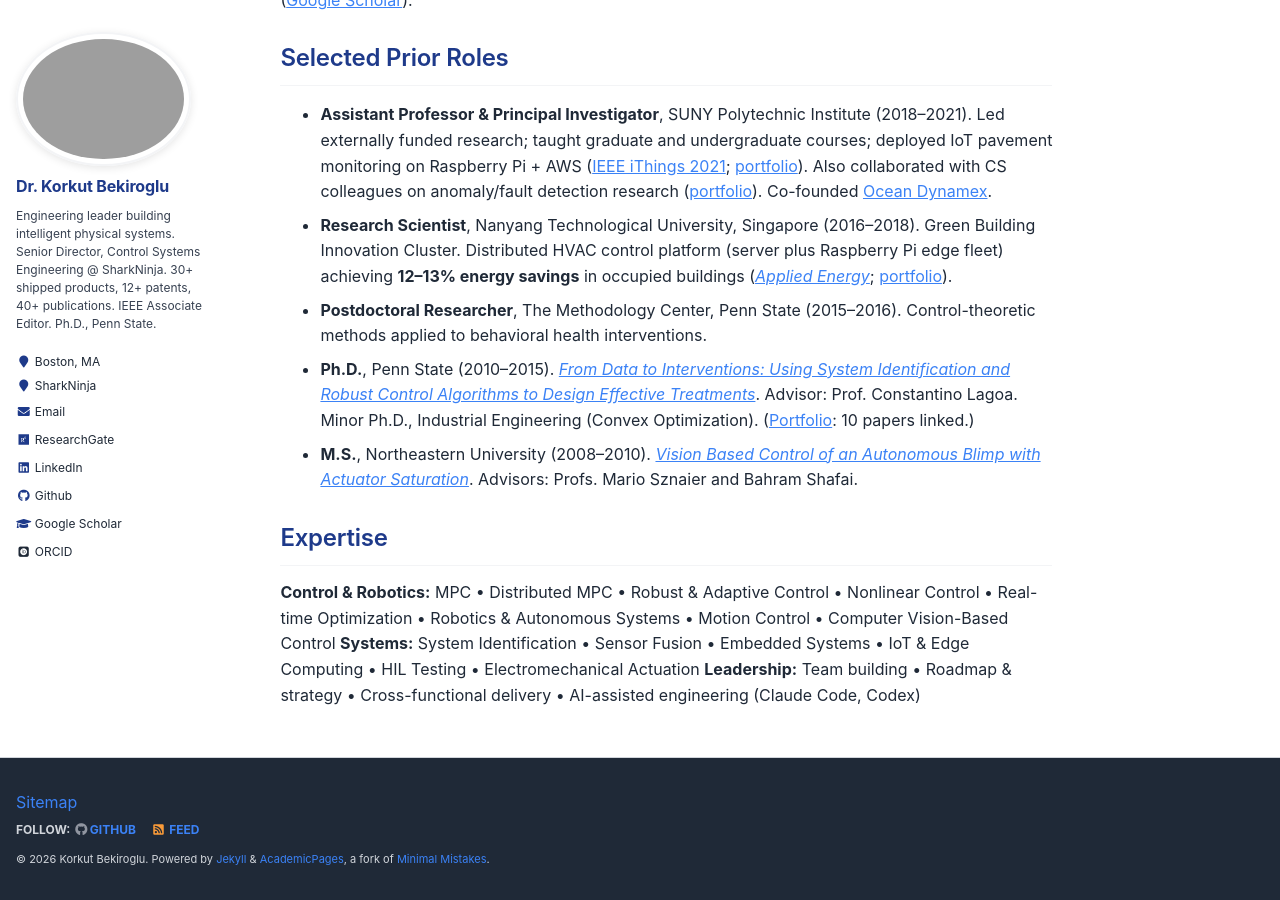
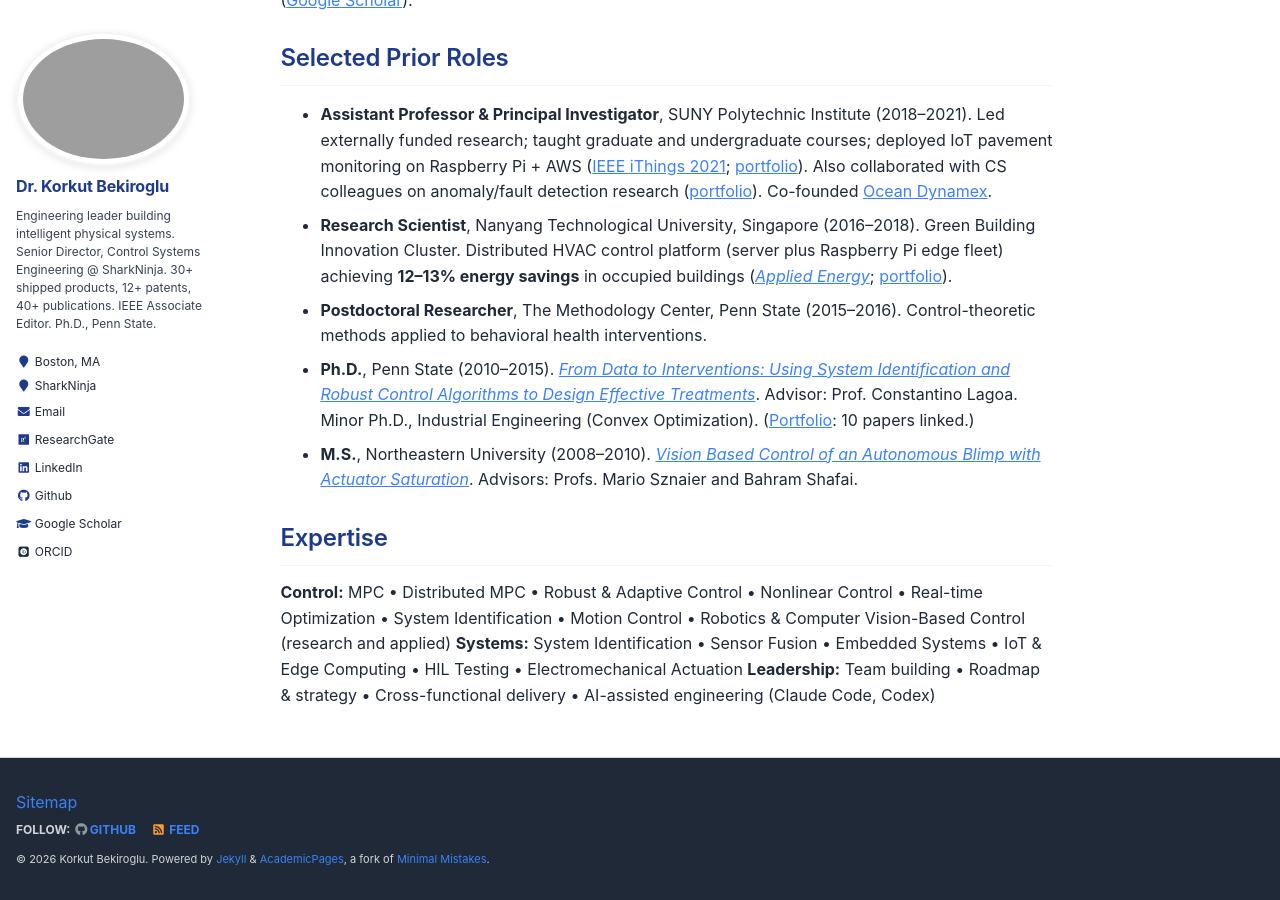
Before and after one commit to kbekiroglu/kbekiroglu.github.io, a Jekyll site: the page built from _pages/about.md, in a window 1280 px wide and 900 px high, scrolled down 1326 px. Built offline with Jekyll 4.4.1, drawn with Linux system fonts in a browser that asks for light colours; some web fonts are replaced.

Commit message:
Add robotics tone to about.md and cv.md as supporting expertise
Control remains primary; robotics and computer-vision-based control listed
as supporting/research experience rather than headline category.

```diff
--- a/_pages/about.md
+++ b/_pages/about.md
@@ -41,6 +41,6 @@ See [portfolio](/portfolio/portfolio-1/) for details.
 
 ## Expertise
 
-**Control & Robotics:** MPC • Distributed MPC • Robust & Adaptive Control • Nonlinear Control • Real-time Optimization • Robotics & Autonomous Systems • Motion Control • Computer Vision-Based Control
+**Control:** MPC • Distributed MPC • Robust & Adaptive Control • Nonlinear Control • Real-time Optimization • System Identification • Motion Control • Robotics & Computer Vision-Based Control (research and applied)
 **Systems:** System Identification • Sensor Fusion • Embedded Systems • IoT & Edge Computing • HIL Testing • Electromechanical Actuation
 **Leadership:** Team building • Roadmap & strategy • Cross-functional delivery • AI-assisted engineering (Claude Code, Codex)
```
Also changed, not shown: _pages/cv.md (+1 -1 lines).
